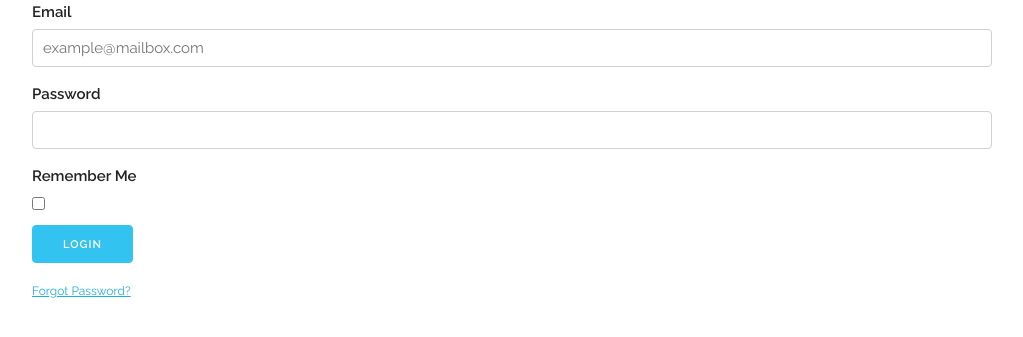
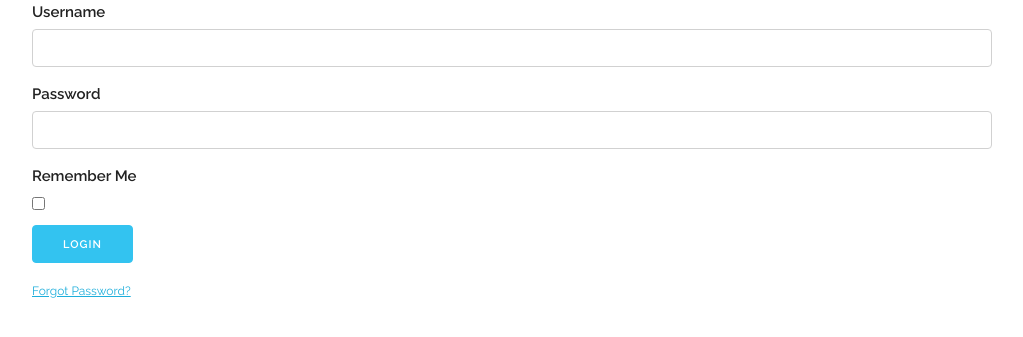
Before and after one commit to BleckJeck/flask-blog-app, a Flask app: page /login in a window 1280 px wide. Shown: the part 83-420 px from the top of the page, without its empty margins (128-1151 px from the left). Run offline with Flask 2, Linux system fonts and the light colour scheme.

Commit message:
login & access control w/ session

```diff
--- a/webapp/__init__.py
+++ b/webapp/__init__.py
@@ -1,5 +1,6 @@
 from flask import Flask
 from flask_sqlalchemy import SQLAlchemy
+from flask_bcrypt import Bcrypt
 
 app = Flask(
   __name__,
@@ -12,5 +13,6 @@ app.config.from_object('config')
 app.config.from_pyfile('config.py')
 
 db = SQLAlchemy(app)
+bcrypt = Bcrypt(app)
 
 from . import views
--- a/webapp/forms.py
+++ b/webapp/forms.py
@@ -9,8 +9,10 @@ from wtforms.validators import (
   DataRequired,
   Length,
   Email,
-  EqualTo
+  EqualTo,
+  ValidationError
 )
+from .models import User
 
 class RegisterForm(FlaskForm):
   username = StringField('Username',
@@ -36,12 +38,20 @@ class RegisterForm(FlaskForm):
   )
   submit = SubmitField('Sign Up')
 
+  # Custom Validations
+  def validate_username(self, username):
+    user = User.query.filter_by(username=username.data).first()
+    if user:
+      raise ValidationError('That username is already taken!')
+
+  def validate_email(self, email):
+    email = User.query.filter_by(email=email.data).first()
+    if email:
+      raise ValidationError('That email is already being used!')
+
 class LoginForm(FlaskForm):
-  email = StringField('Email',
-    validators = [
-      DataRequired(),
-      Email()
-    ]
+  username = StringField('Username',
+    validators = [DataRequired()]
   )
   password = PasswordField('Password',
     validators = [DataRequired()]
--- /dev/null
+++ b/webapp/templates/includes/_messages.html
@@ -0,0 +1,9 @@
+{% with messages = get_flashed_messages(with_categories = True) %}
+  {% if messages %}
+    {% for category, message in messages %}
+      <div class="alert-{{ category }}">
+        {{ message }}
+      </div>
+    {% endfor %}
+  {% endif %}
+{% endwith %}
--- a/webapp/templates/layout.html
+++ b/webapp/templates/layout.html
@@ -28,15 +28,7 @@
   {% include 'includes/_navbar.html' %}
 
   <div class="container">
-    {% with messages = get_flashed_messages(with_categories = True) %}
-      {% if messages %}
-        {% for category, message in messages %}
-          <div class="alert-{{ category }}">
-            {{ message }}
-          </div>
-        {% endfor %}
-      {% endif %}
-    {% endwith %}
+    {% include 'includes/_messages.html' %}
 
     {% block body %}
     {% endblock body %}
--- a/webapp/templates/login.html
+++ b/webapp/templates/login.html
@@ -4,13 +4,13 @@
 
   <form method="POST" action="">
     <div>
-      {{ form.email.label }}
-      {% if form.email.errors %}
-        {% for error in form.email.errors %}
+      {{ form.username.label }}
+      {% if form.username.errors %}
+        {% for error in form.username.errors %}
           <span>{{ error }}</span>
         {% endfor %}
       {% endif %}
-      {{ form.email(placeholder="example@mailbox.com", class_="u-full-width") }}
+      {{ form.username(class_="u-full-width") }}
     </div>
     <div>
       {{ form.password.label }}
--- a/webapp/views.py
+++ b/webapp/views.py
@@ -2,36 +2,80 @@ from flask import (
   render_template,
   url_for,
   flash,
-  redirect
+  redirect,
+  session
 )
-from . import app
+from functools import wraps
+from . import app, db, bcrypt
 from .forms import LoginForm, RegisterForm
 from .models import User, Post
+
+# Custom decorator to check if user is logged in
+def is_logged_in(f):
+  @wraps(f)
+  def wrap(*args, **kwargs):
+    if 'logged_in' in session:
+      return f(*args, **kwargs)
+    else:
+      flash('Unauthorized, please login', 'error')
+      return redirect(url_for('login'))
+  return wrap
+
+#########
+# PUBLIC ROUTES
+#########
 
 @app.route("/")
 @app.route("/home")
 def home():
   return render_template('home.html', title="Home")
 
+
 @app.route("/about")
 def about():
   return render_template('about.html', title="About")
+
 
 @app.route("/login", methods=['GET', 'POST'])
 def login():
   form = LoginForm()
   if form.validate_on_submit():
-    # Dummy data to simulate login
-    if form.email.data == 'test@test.com' and form.password.data == '1234':
-      flash(f'{form.email.data} logged in succesfully!', 'success')
-      return redirect(url_for('home'))
+    user = User.query.filter_by(username=form.username.data).first()
+    if user and bcrypt.check_password_hash(user.password, form.password.data):
+      session['logged_in'] = True
+      session['username'] = form.username.data
+      flash(f"You're now logged in as {form.username.data}", "success")
+      return redirect(url_for('admin'))
     else:
-      flash('Invalid Email/Password', 'error')
+      flash('Login Unsuccessful. Please check username and password', 'error')
   return render_template('login.html', title="Login", form=form)
 
-@app.route("/register", methods=['GET', 'POST'])
+
+@app.route("/logout")
+def logout():
+  session.clear()
+  flash("You've been successfully logged out", 'success')
+  return redirect(url_for('home'))
+
+#########
+# PRIVATE ROUTES
+#########
+
+@app.route("/admin")
+@is_logged_in
+def admin():
+  return render_template('admin-dashboard.html')
+
+
+@app.route("/admin/register", methods=['GET', 'POST'])
+@is_logged_in
 def register():
   form = RegisterForm()
   if form.validate_on_submit():
-    flash(f'{form.username.data} registered succesfully!', 'success')
+    hashed_pwd = bcrypt.generate_password_hash(form.password.data).decode('utf-8')
+    user = User(username=form.username.data, email=form.email.data,
+    password=hashed_pwd)
+    db.session.add(user)
+    db.session.commit()
+    flash(f'Account created for {form.username.data}!', 'success')
   return render_template('register.html', title="Register User", form=form)
```
Also changed, not shown: webapp/templates/admin-dashboard.html (added, +8 -0 lines), webapp/site.db.
